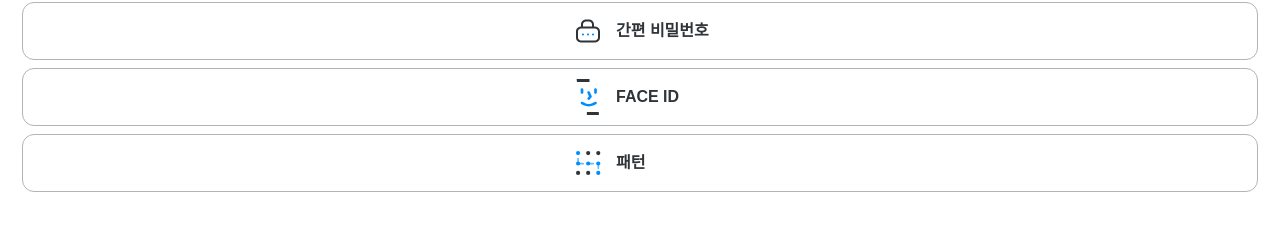
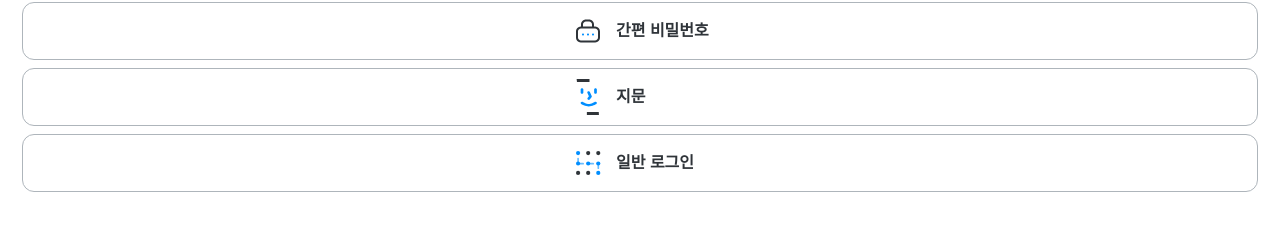
Before and after one commit to mjgwon24/flexrate-front, a Next.js app: page /auth/login in a window 1280 px wide. Shown: the part 568-797 px from the top of the page. Built offline with nearby package versions, Linux system fonts and the light colour scheme.

Commit message:
fix: 로그인 수단 방법 선택 텍스트 수정

```diff
--- a/src/components/login/LoginSelector/LoginSelector.tsx
+++ b/src/components/login/LoginSelector/LoginSelector.tsx
@@ -37,13 +37,13 @@ const LoginSelector = ({ onSelectEmail, onSelectFace, onSelectPassword }: LoginS
           <SheetBtn onClick={onSelectFace}>
             <BtnContainer>
               <Image src={'/imgs/faceId.svg'} width={36} height={36} alt="FaceID" />
-              FACE ID
+              지문
             </BtnContainer>
           </SheetBtn>
           <SheetBtn onClick={onSelectPassword}>
             <BtnContainer>
               <Image src={'/imgs/pattern.svg'} width={36} height={36} alt="패턴" />
-              패턴
+              일반 로그인
             </BtnContainer>
           </SheetBtn>
         </BtnWrapper>
```
